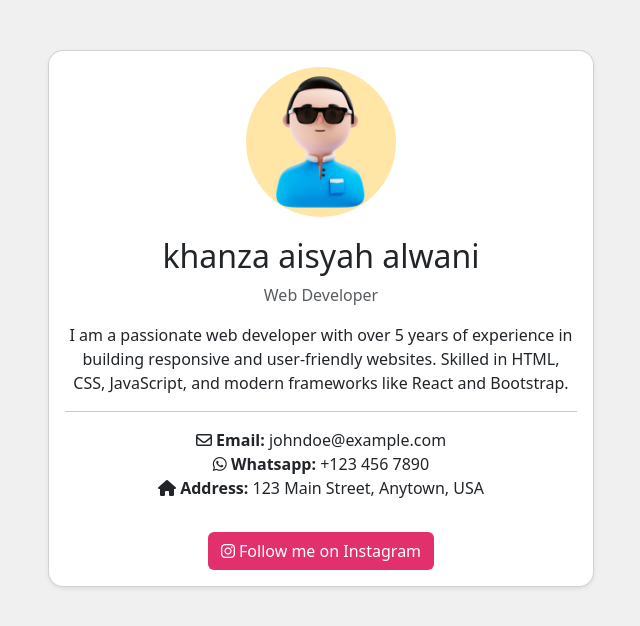
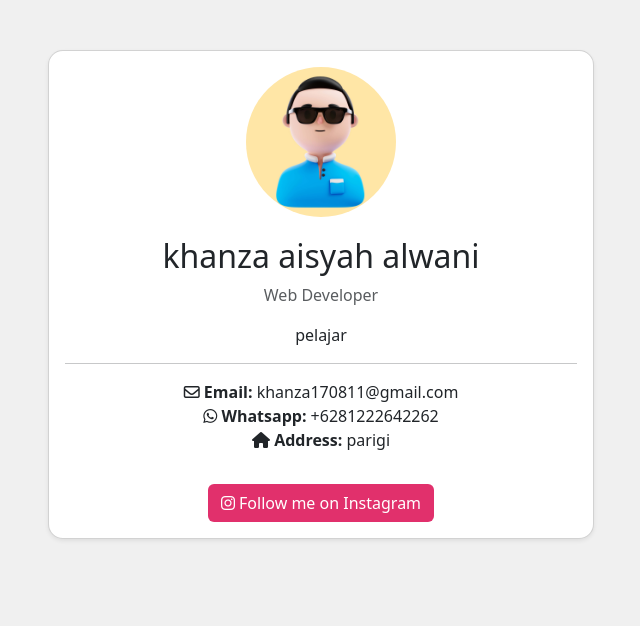
Before and after one commit to khanzaa00/pcc_KhanzaAisyahAlwani_x3, a plain HTML site: page index.html in a window 1280 px wide. Shown: the whole page, without its empty margins (319-959 px from the left). Drawn offline with nearby package versions, Linux system fonts and the light colour scheme.

Commit message:
Update index.html

```diff
--- a/index.html
+++ b/index.html
@@ -17,13 +17,12 @@
                         <img src="avatar.jpg" alt="Profile Image" class="profile-img">
                         <h2>khanza aisyah alwani</h2>
                         <p class="text-muted">Web Developer</p>
-                        <p>I am a passionate web developer with over 5 years of experience in building responsive and user-friendly websites. Skilled in HTML, CSS, JavaScript, and modern frameworks like React and Bootstrap.
-                        </p>
+                        <p>pelajar</p></p>
                         <hr>
                         <ul class="list-unstyled">
-                            <li><i class="fa-regular fa-envelope"></i> <strong>Email:</strong> johndoe@example.com</li>
-                            <li><i class="fa-brands fa-whatsapp"></i> <strong>Whatsapp:</strong> +123 456 7890</li>
-                            <li><i class="fa-solid fa-house"></i> <strong>Address:</strong> 123 Main Street, Anytown, USA</li>
+                            <li><i class="fa-regular fa-envelope"></i> <strong>Email:</strong> khanza170811@gmail.com</li>
+                            <li><i class="fa-brands fa-whatsapp"></i> <strong>Whatsapp:</strong> +6281222642262</li>
+                            <li><i class="fa-solid fa-house"></i> <strong>Address:</strong> parigi</li>
                         </ul>
                         <a href="https://www.instagram.com/sebuahsemangat" target="_blank" class="btn btn-instagram mt-3">
                             <i class="fab fa-instagram"></i> Follow me on Instagram
```
